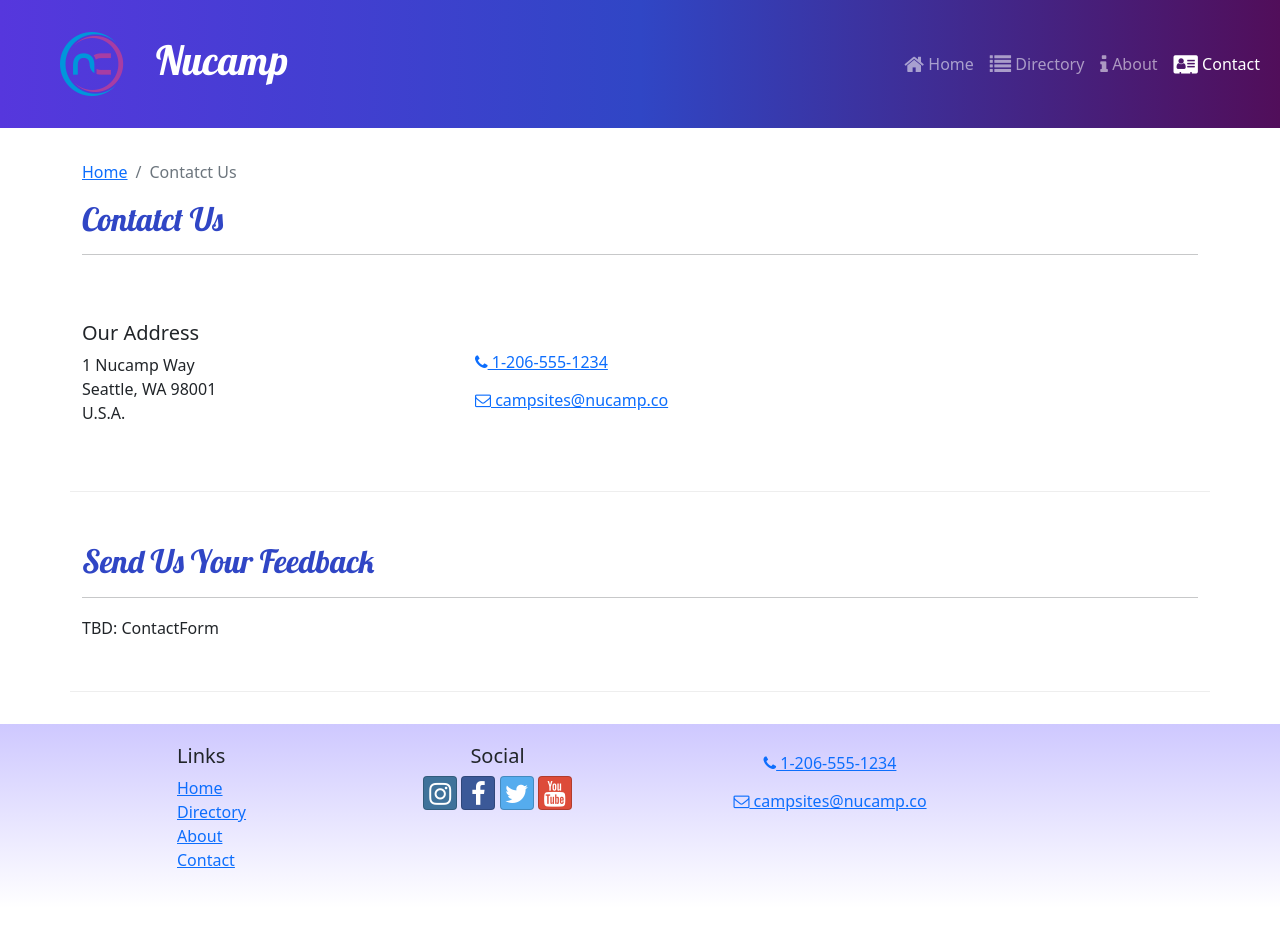
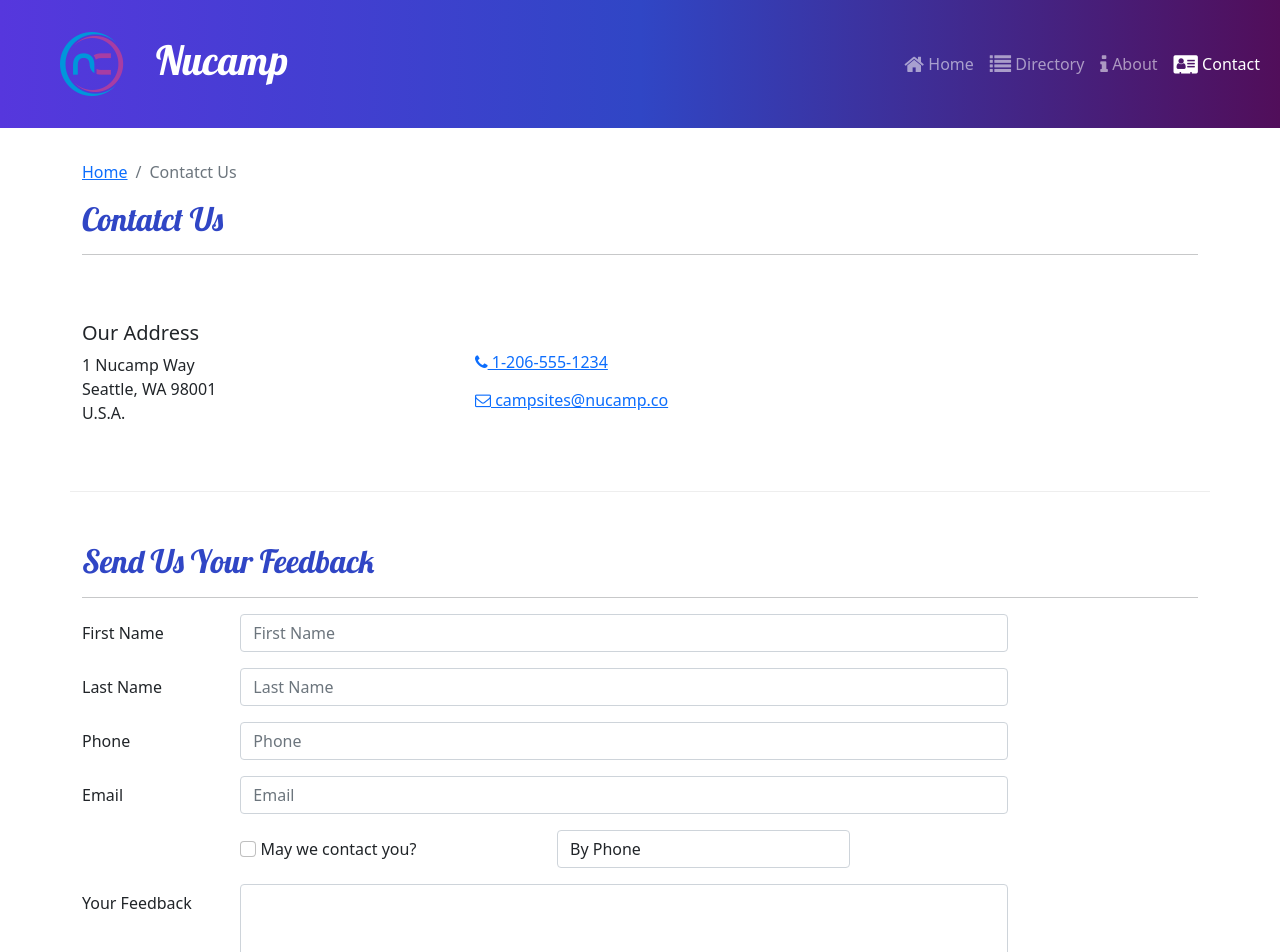
Before and after one commit to Mostarya/React-site, a React (Create React App) app: page /contact in a window 1280 px wide. Shown: the top 952 px of the page. Before the commit the page ends 908 px from the top, so only its background shows below. Built offline with nearby package versions, Linux system fonts and the light colour scheme.

Commit message:
ContactForm Parts 1 and 2

```diff
--- /dev/null
+++ b/src/components/ContactForm.js
@@ -0,0 +1,114 @@
+import { Button, Label, Col, FormGroup } from 'reactstrap';
+import { Formik, Field, Form } from 'formik';
+
+const ContactForm = () => {
+    return (
+        <Formik
+            initialValues={{
+                firstName: '',
+                lastName: '',
+                phoneNum: '',
+                email: '',
+                agree: false,
+                contactType: 'By Phone',
+                feedback: ''
+            }}
+        >
+        <Form>
+            <FormGroup row>
+                <Label htmlFor='firstName' md='2'>
+                    First Name
+                </Label>
+                <Col md='10'>
+                    <Field
+                        name='firstName'
+                        placeholder='First Name'
+                        className='form-control'
+                    />
+                </Col>
+            </FormGroup>
+
+            <FormGroup row>
+                <Label htmlFor='lastName' md='2'>
+                    Last Name
+                </Label>
+                <Col md='10'>
+                    <Field
+                        name='lastName'
+                        placeholder='Last Name'
+                        className='form-control'
+                    />
+                </Col>
+            </FormGroup>
+
+            <FormGroup row>
+                <Label htmlFor='phoneNum' md='2'>
+                    Phone
+                </Label>
+                <Col md='10'>
+                    <Field
+                        name='phoneNum'
+                        placeholder='Phone'
+                        className='form-control'
+                    />
+                </Col>
+            </FormGroup>
+
+            <FormGroup row>
+                <Label htmlFor='email' md='2'>
+                    Email
+                </Label>
+                <Col md='10'>
+                    <Field
+                        name='email'
+                        placeholder='Email'
+                        type='email'
+                        className='form-control'
+                    />
+                </Col>
+            </FormGroup>
+
+            <FormGroup row>
+                <Label check md={{ size: 4, offset: 2 }}>
+                    <Field
+                        name='agree'
+                        type='checkbox'
+                        className='form-check-input'
+                    />{' '}
+                    May we contact you?
+                </Label>
+                <Col md='4'>
+                    <Field
+                        name='contactType'
+                        as='select'
+                        className='form-control'
+                    >
+                        <option>By Phone</option>
+                        <option>By Email</option>
+                    </Field>
+                </Col>
+            </FormGroup>
+
+            <FormGroup row>
+                <Label htmlFor='feedback' md='2'>
+                    Your Feedback
+                </Label>
+                <Col md='10'>
+                    <Field
+                        name='feedback'
+                        as='textarea'
+                        rows='12'
+                        className='form-control'
+                    />
+                </Col>
+            </FormGroup>
+
+            <FormGroup row>
+
+            </FormGroup>
+        </Form>
+        </Formik>
+    );
+}
+
+export default ContactForm;
--- a/src/pages/ContactPage.js
+++ b/src/pages/ContactPage.js
@@ -1,5 +1,6 @@
 import { Container, Col, Row } from 'reactstrap';
 import SubHeader from '../components/SubHeader';
+import ContactForm from '../components/ContactForm';
 
 const ContactPage = () => {
     return (
@@ -33,7 +34,9 @@
                     <h2>Send Us Your Feedback</h2>
                     <hr/>
                 </Col>
-                <Col md='10'>TBD: ContactForm</Col>
+                <Col md='10'>
+                    <ContactForm />
+                </Col>
             </Row>
         </Container>
     );
```
